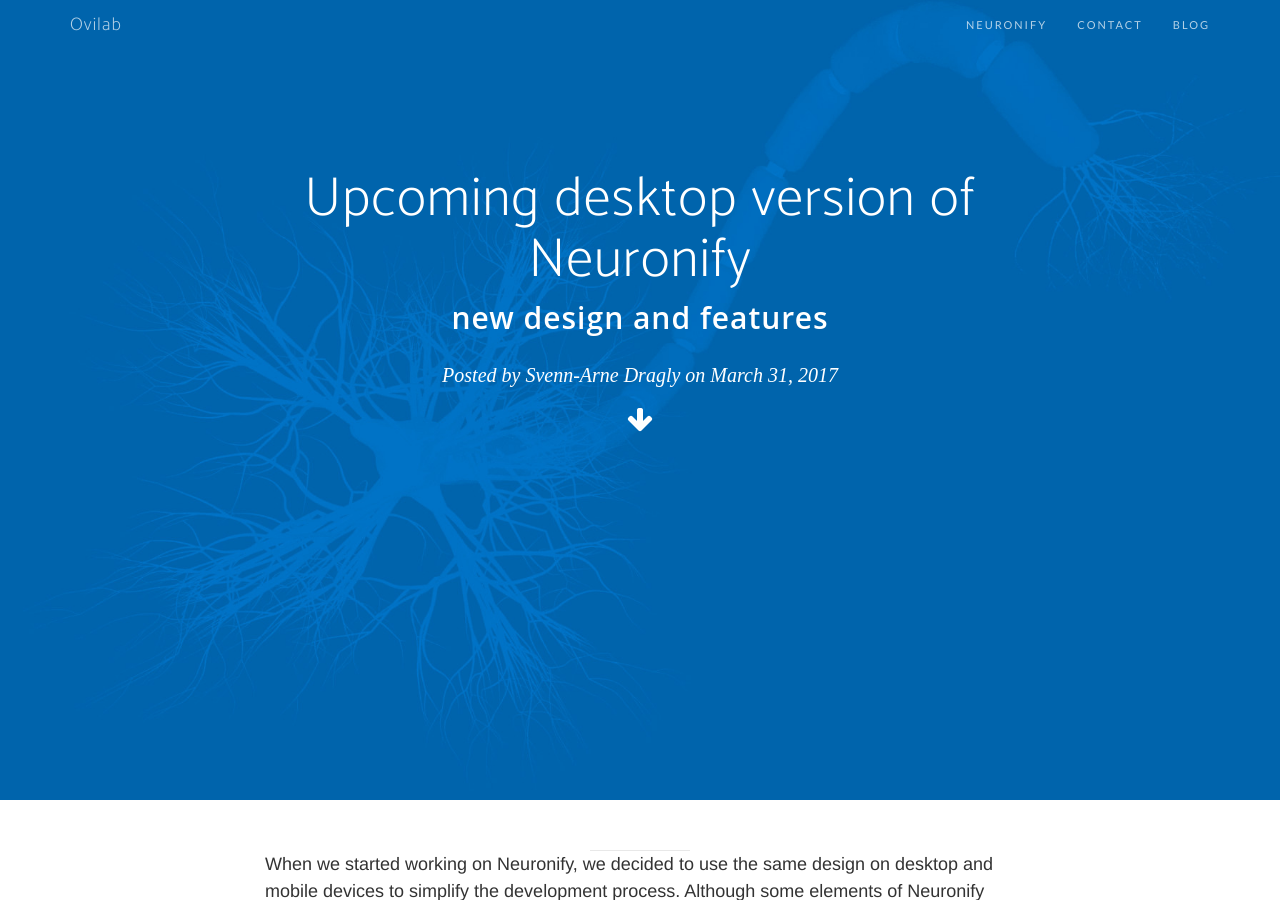
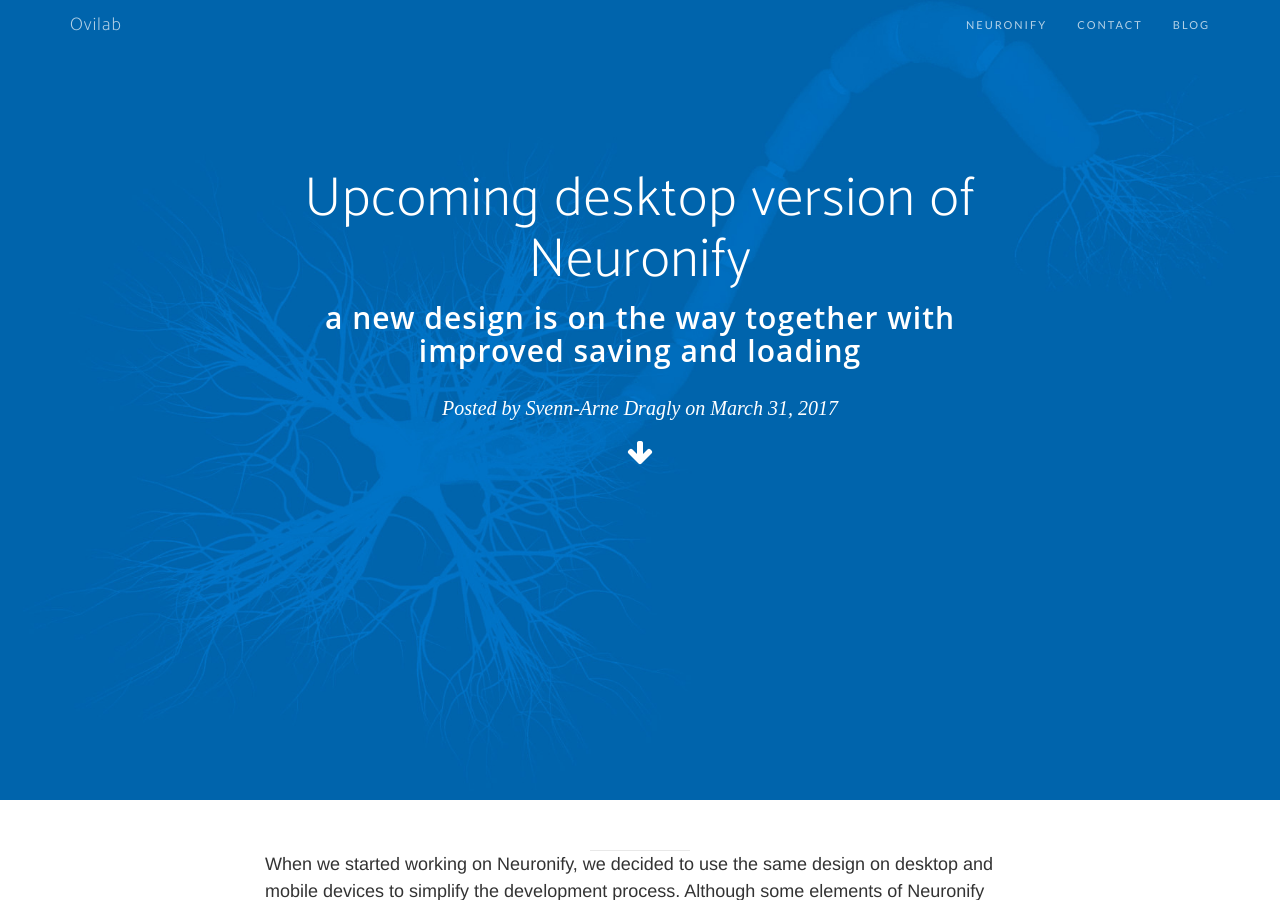
Before and after one commit to ovilab/ovilab.github.io, a Jekyll site: the page built from _posts/2017-03-30-neuronify-desktop-version.md, in a window 1280 px wide and 900 px high. Built offline with Jekyll 4.4.1, drawn with Linux system fonts in a browser that asks for light colours; nearby versions of some CDN libraries; some web fonts are replaced.

Commit message:
Update subtitle

```diff
--- a/_posts/2017-03-30-neuronify-desktop-version.md
+++ b/_posts/2017-03-30-neuronify-desktop-version.md
@@ -1,7 +1,7 @@
 ---
 layout:     post
 title:      "Upcoming desktop version of Neuronify"
-subtitle:   "new design and features"
+subtitle:   "a new design is on the way together with improved saving and loading"
 date:       2017-03-31 12:00:00
 author:     "Svenn-Arne Dragly"
 header-img: /img/posts/bg-pattern.jpg
```
